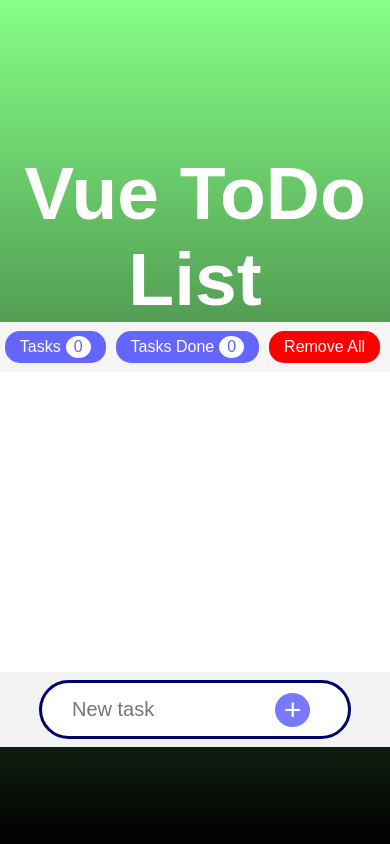
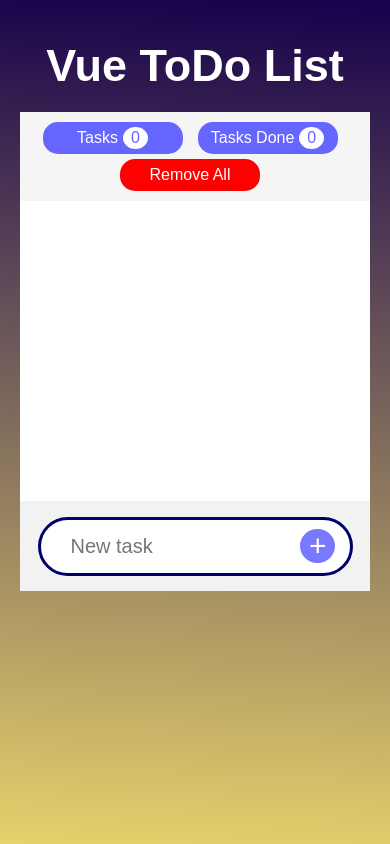
Before and after one commit to NeshnyyFevral/vue-todo-list, a Vue app: page / in a window 390 px wide. Built offline with nearby package versions, Linux system fonts and the light colour scheme.

Commit message:
added adaptive, move animation

```diff
--- a/src/App.vue
+++ b/src/App.vue
@@ -70,7 +70,9 @@ const completeTasks = computed(
 }
 
 .root {
-  background: linear-gradient(rgb(134, 255, 134), rgb(0, 0, 0));
+  /* background: linear-gradient(rgb(0, 211, 253), rgb(187, 32, 138)); */
+	background: linear-gradient(3deg, #e6d16c, #16014c);
+	background-repeat: no-repeat;
   height: 100vh;
   font-family: sans-serif;
 }
@@ -78,7 +80,7 @@ const completeTasks = computed(
 .container {
   display: block;
   margin: 0 auto;
-  padding-top: 150px;
+  padding-top: 100px;
   max-width: 700px;
   text-align: center;
   margin-bottom: 30px;
@@ -93,4 +95,35 @@ const completeTasks = computed(
   font-size: 75px;
   color: #fff;
 }
+
+@media screen and (max-width: 700px){
+	.container{
+		padding: 90px 40px;
+	}
+}
+
+@media screen and (max-width: 650px){
+	.container{
+		padding: 40px 40px;
+	}
+	.title{
+		font-size: 60px;
+    margin-bottom: 20px;
+	}
+}
+
+@media screen and (max-width: 500px){
+	.container{
+		padding: 40px 20px;
+	}
+	.title{
+		font-size: 45px;
+	}
+}
+
+@media screen and (max-width: 300px){
+	.container{
+		padding: 25px 20px;
+	}
+}
 </style>
--- a/src/components/InformationField.vue
+++ b/src/components/InformationField.vue
@@ -98,4 +98,35 @@ const props = defineProps({
 			position: absolute;
 	}
 }
+
+@media screen and (max-width: 700px){
+  .information{
+    justify-content: center;
+    white-space: nowrap;
+  }
+}
+
+@media screen and (max-width: 700px){
+  .information{
+    flex-wrap: wrap;
+    justify-content: center;
+    height: auto;
+    padding: 10px 5px;
+    gap: 5px;
+  }
+
+  .item {
+    width: 140px;
+    justify-content: center;
+
+  }
+
+  .remove-button {
+    width: 140px;
+    justify-content: center;
+  }
+}
+
+@media screen and (max-width: 540px){
+}
 </style>
--- a/src/components/TodoInput.vue
+++ b/src/components/TodoInput.vue
@@ -36,7 +36,7 @@ const create = () => {
 
 <style module lang="scss">
 .input {
-	height: 75px;
+	height: 90px;
 	background-color: rgb(242, 242, 242);
 	display: flex;
 	align-items: center;
@@ -70,4 +70,19 @@ const create = () => {
 .button:hover {
 	background-color: rgb(41, 41, 171);
 }
+
+@media screen and (max-width: 650px){
+	.button{
+		right: 50px;
+	}
+	.input input{
+		width: 90%;
+	}
+}
+
+@media screen and (max-width: 500px){
+	.button{
+		right: 35px;
+	}
+}
 </style>
--- a/src/components/TodoList.vue
+++ b/src/components/TodoList.vue
@@ -28,15 +28,20 @@ const props = defineProps({
 <style module lang="scss">
 .list {
 	text-align: start;
-	height: 300px;
-	background-color: #fff;
+	height: 400px;
+	background-color: rgb(255, 255, 255);
 	overflow-y: auto;
 	list-style: none;
 	padding: 40px;
 
+	&:global(-move),
 	&:global(-enter-active),
 	&:global(-leave-active){
 		transition: all 0.5s ease;
+	}
+
+	&:global(-move){
+		transition: all 0.8s ease;
 	}
 
 	&:global(-enter-from),
@@ -44,5 +49,27 @@ const props = defineProps({
 		opacity: 0;
 		transform: translateX(30px);
 	}
+
+	&:global(-leave-active){
+		position: absolute;
+	}
+}
+
+@media screen and (max-width: 650px){
+	.list{
+		padding: 10px;
+	}
+}
+
+@media screen and (max-width: 500px){
+	.list{
+		height: 350px;
+	}
+}
+
+@media screen and (max-width: 400px){
+	.list{
+		height: 300px;
+	}
 }
 </style>
--- a/src/components/TodoListItem.vue
+++ b/src/components/TodoListItem.vue
@@ -72,13 +72,13 @@ const hover = ref(false);
 .remove-btn {
 	border: none;
 	position: absolute;
-	top: 13px;
+	top: 12px;
 	right: 8px;
 	left: auto;
 	background-color: red;
 	font-size: 30px;
 	line-height: 32px;
-	padding: 0px 10.5px 3px;
+	padding: 3px 13px 6px;
 	border-radius: 50%;
 	cursor: pointer;
 	color: #fff;
```
Also changed, not shown: 5 other files (tests, documents, lock files or other folders).
